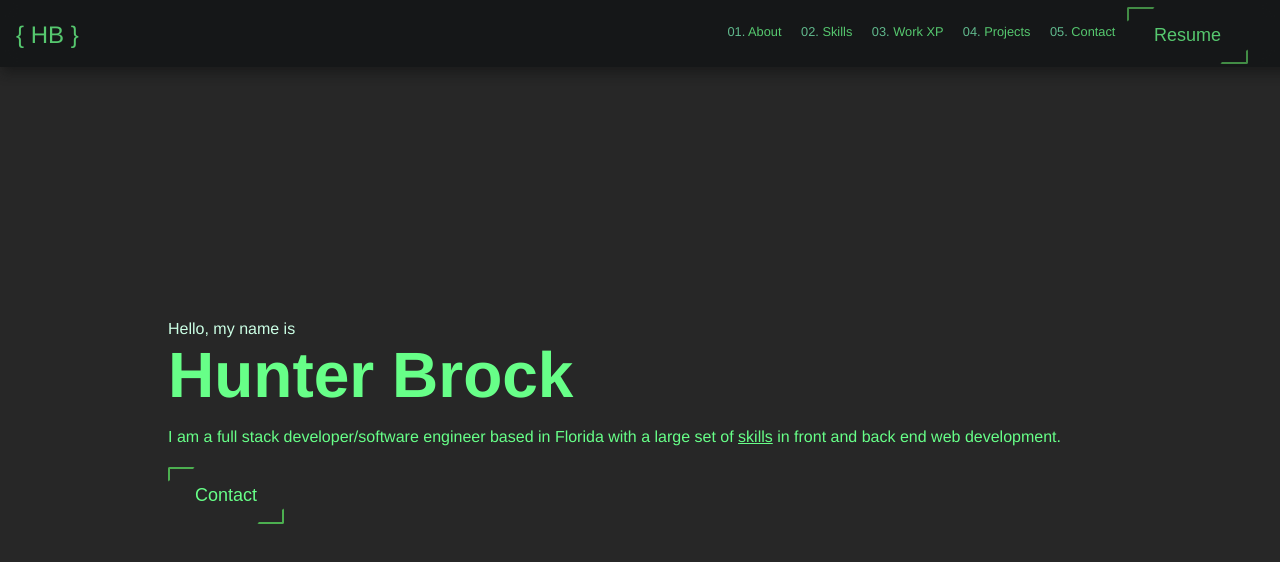
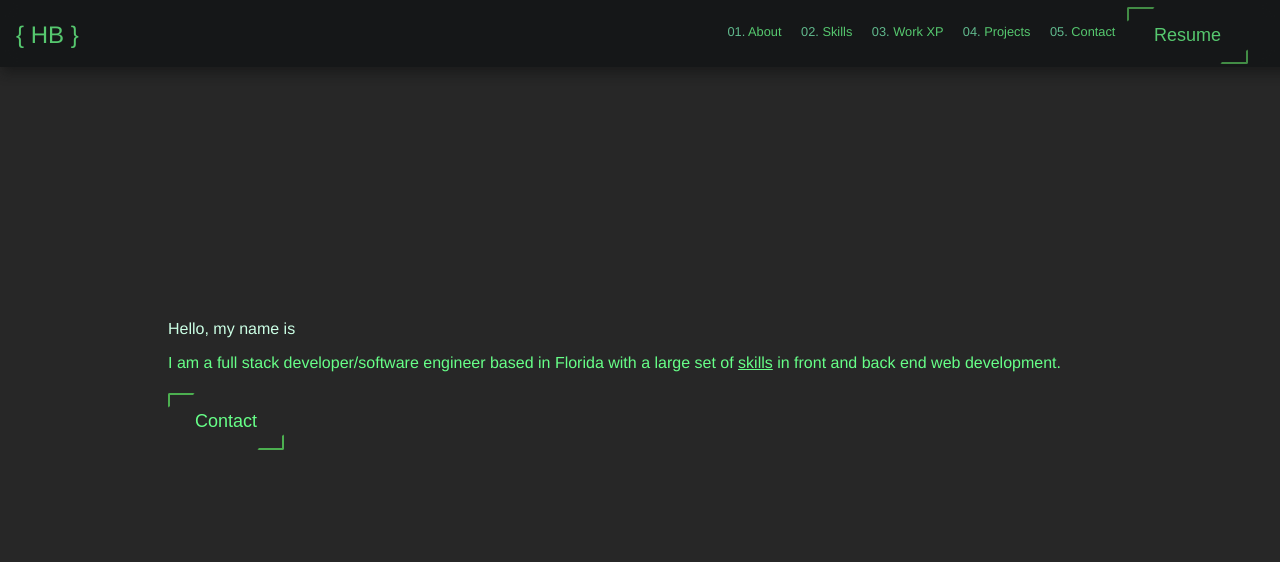
Before and after one commit to hbrockster/personal-site, a Vue app in the folder client/: page / in a window 1280 px wide. Shown: the top 562 px of the page. Built offline with nearby package versions, Linux system fonts and the light colour scheme; no server answers.

Commit message:
Hooked up the api call to get name

```diff
--- a/client/src/components/Introduction.vue
+++ b/client/src/components/Introduction.vue
@@ -3,7 +3,7 @@
     <div class="intro__msg">
       Hello, my name is
     </div>
-    <div class="intro__name">Hunter Brock</div>
+    <div class="intro__name">{{ name }}</div>
     <p>
       I am a full stack developer/software engineer based in Florida with a
       large set of <a href="#skills">skills</a> in front and back end web
@@ -21,10 +21,11 @@ import { Component, Vue } from 'vue-property-decorator';
 export default class Introduction extends Vue {
   name = '';
   created(): void {
-    console.log(this.name);
+    this.$personApi.getName().then(name => this.name = name.first + ' ' + name.last);
   }
   async getPerson(): Promise<void> {
     console.log(this.$personApi);
+    this.$personApi.getPerson().then(person => console.log(person));
   }
 }
 </script>
```
